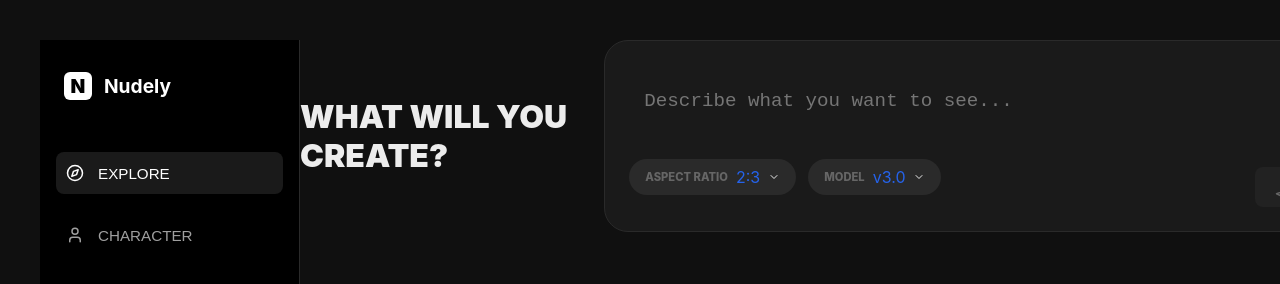
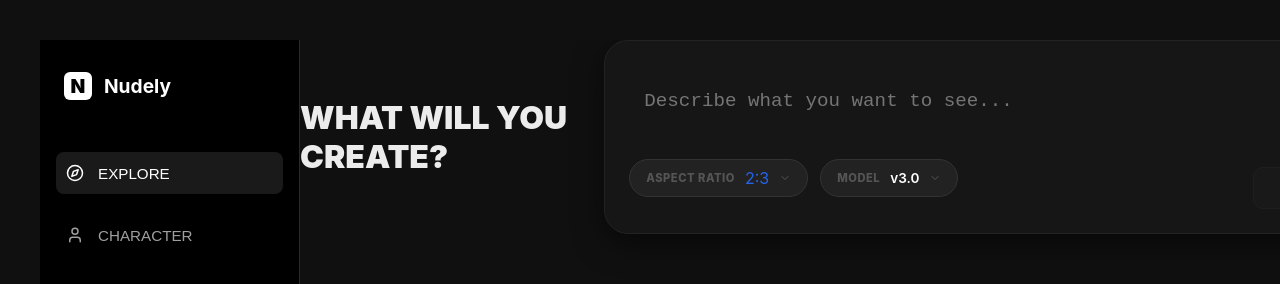
Before and after one commit to Chidera-M-C/titan-ultra-engine, a React (Vite) app: page / in a window 1280 px wide. Shown: the top 284 px of the page. Built offline with nearby package versions, Linux system fonts and the light colour scheme.

Commit message:
Update PromptBox.css

```diff
--- a/src/components/PromptSection/PromptBox.css
+++ b/src/components/PromptSection/PromptBox.css
@@ -1,14 +1,17 @@
+/* src/components/PromptSection/PromptBox.css */
+
 .prompt-container {
   width: 100%;
   max-width: 850px;
-  background: var(--bg-prompt);
-  border: 1px solid var(--border);
+  background: #161616; /* Deep dark grey */
+  border: 1px solid #222;
   border-radius: 24px;
   padding: 24px;
   display: flex;
   flex-direction: column;
   gap: 20px;
-  margin: 0 auto; /* Center it */
+  margin: 0 auto;
+  box-shadow: 0 10px 30px rgba(0,0,0,0.5);
 }
 
 .prompt-input {
@@ -16,52 +19,97 @@
   background: transparent;
   border: none;
   outline: none;
-  color: #fff;
+  color: #888; /* Muted text like the screenshot */
   font-size: 1.2rem;
-  font-family: monospace;
+  font-family: 'Courier New', Courier, monospace; /* For that code/typewriter feel */
   resize: none;
+  min-height: 40px;
 }
 
 .prompt-tools {
   display: flex;
   justify-content: space-between;
-  align-items: center;
+  align-items: center; /* Keeps everything on one line */
 }
 
-.left-tools { display: flex; gap: 12px; }
+.left-tools {
+  display: flex;
+  gap: 12px;
+}
 
+/* --- TOOL PILLS --- */
 .tool-pill {
   position: relative;
-  background: var(--bg-pill);
-  height: 36px;
+  background: #222;
+  height: 38px;
   padding: 0 16px;
   border-radius: 100px;
   display: flex;
   align-items: center;
-  gap: 8px;
+  gap: 10px;
   cursor: pointer;
+  border: 1px solid #333;
+  transition: 0.2s;
+}
+
+.tool-pill:hover {
+  background: #2a2a2a;
 }
 
 .pill-label {
-  color: var(--text-secondary);
+  color: #555; /* Dark grey for labels */
   font-size: 0.7rem;
   font-weight: 800;
   text-transform: uppercase;
+  letter-spacing: 0.5px;
 }
 
+.pill-value {
+  color: #fff; /* White for the active selection */
+  font-size: 0.85rem;
+  font-weight: 600;
+}
+
+/* Hiding the real select dropdown */
 .tool-pill select {
   position: absolute;
   inset: 0;
   opacity: 0;
+  width: 100%;
+  height: 100%;
   cursor: pointer;
 }
 
+.pill-icon {
+  color: #555;
+}
+
+/* --- THE SEND BUTTON (Fixed) --- */
 .generate-fab {
-  width: 36px;
-  height: 36px;
-  background: #2a2a2a;
-  color: #666;
-  border: none;
-  border-radius: 8px;
+  width: 40px;
+  height: 40px;
+  background: #222; /* Matching the pill background */
+  color: #555;
+  border: 1px solid #333;
+  border-radius: 10px; /* Slightly squared like the ref */
+  display: flex;
+  align-items: center;
+  justify-content: center;
   cursor: pointer;
+  transition: 0.2s;
 }
+
+.generate-fab:hover:not(:disabled) {
+  background: #333;
+  color: #fff;
+}
+
+.generate-fab:disabled {
+  opacity: 0.3;
+  cursor: not-allowed;
+}
+
+.generate-fab svg {
+  width: 18px;
+  height: 18px;
+}
```
